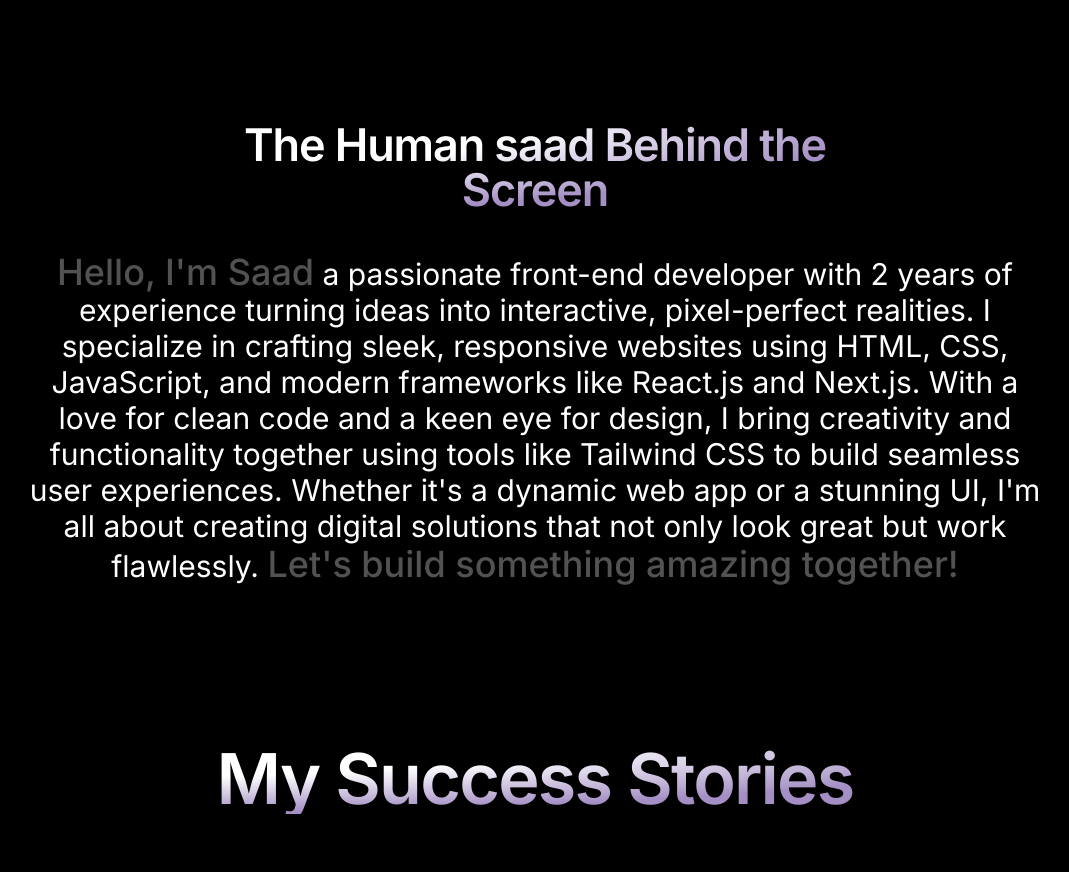
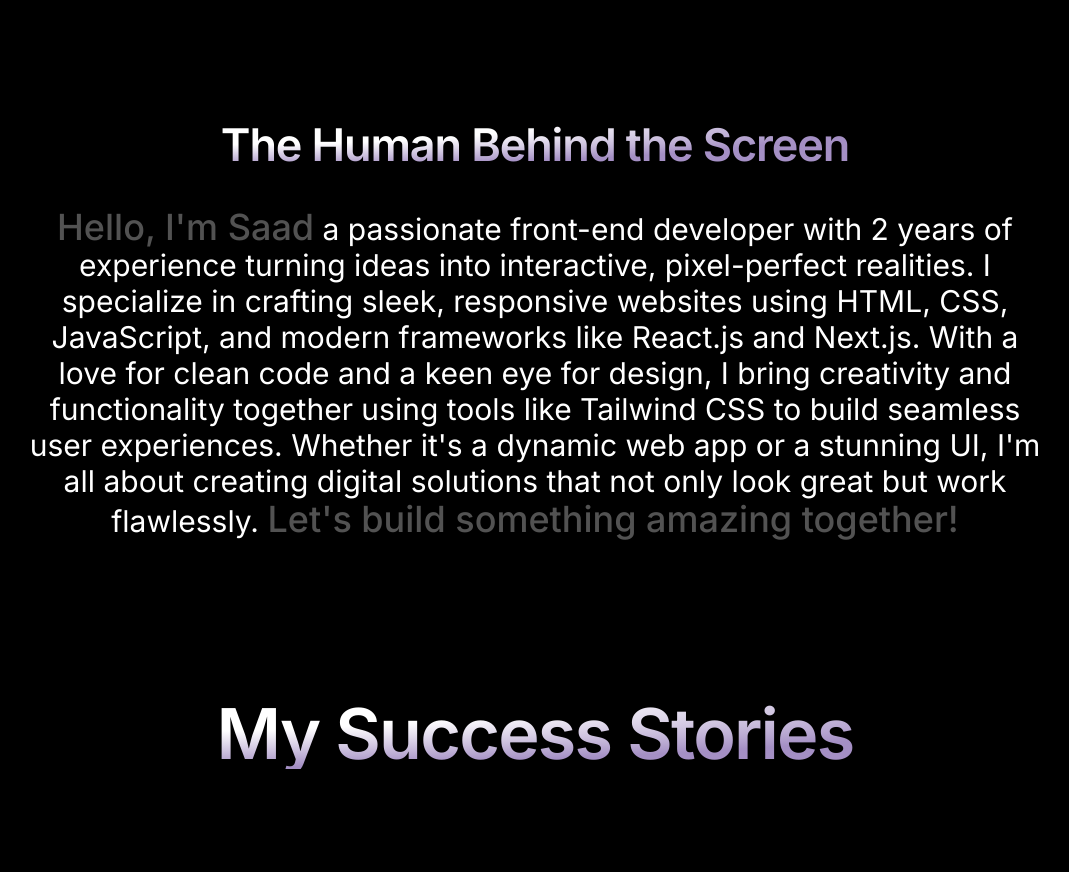
Before and after one commit to SaadAnna/Saad_Anna_Portfolio, a Next.js app: page / in a window 1280 px wide. Shown: the part 1620-2492 px from the top of the page, without its empty margins (105-1174 px from the left). Built offline with nearby package versions, Linux system fonts and the light colour scheme.

Commit message:
Update the About section

```diff
--- a/src/sections/About.tsx
+++ b/src/sections/About.tsx
@@ -66,7 +66,7 @@ export const About = () => {
       <div className="container">
         <div className="flex flex-col gap-10 mx-auto">
           <div className="text-4xl md:text-[45px] mx-auto md:leading-none max-w-2xl font-semibold tracking-tight bg-white bg-[radial-gradient(100%_100%_at_top_left,white,white,rgb(74,32,138,.5))] text-transparent bg-clip-text text-center">
-            The Human saad Behind the Screen
+            The Human Behind the Screen
           </div>
 
           <div
```
